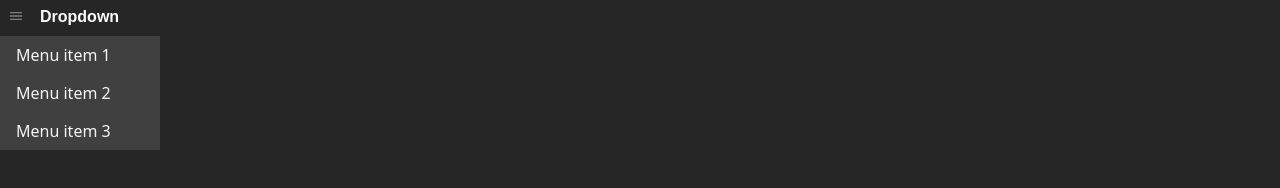
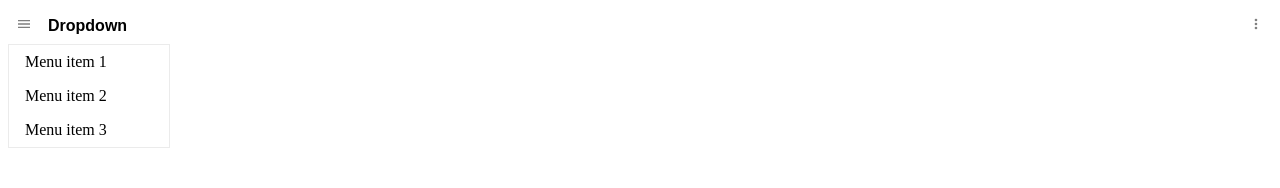
Before and after one commit to tptam/odin-dynamic-user-interactions, a website built with webpack: page src/index.html in a window 1280 px wide. Both pictures are taken after a click on the button 16 px from the left and 18 px from the top of the page. Built offline with nearby package versions, Linux system fonts and the light colour scheme.

Commit message:
Add class for right-aligned content

```diff
--- a/src/index.html
+++ b/src/index.html
@@ -7,9 +7,10 @@
 </head>
 <body>
     <header>
+        <div class="left">
             <div class="dropdown-wrapper">
                 <button class="dropdown-button">
-                <img src="<%= require('./images/menu.svg') %>" width=16 height=16 alt="menu icon">
+                    <img src="<%= require('./images/menu.svg') %>" width=24 height=24 alt="menu icon">
                 </button>
                 <div class="dropdown-content">
                     <a href="">Menu item 1</a>
@@ -25,6 +26,19 @@
                     <a href="">Menu item 3</a>
                 </div>
             </div>
+        </div>
+        <div class="right">
+            <div class="dropdown-wrapper">
+                <button class="dropdown-button">
+                    <img src="<%= require('./images/dots.svg') %>" width=24 height=24 alt="three dots icon">
+                </button>
+                <div class="dropdown-content right-align">
+                    <a href="">Menu item 1</a>
+                    <a href="">Menu item 2</a>
+                    <a href="">Menu item 3</a>
+                </div>
+            </div>
+        </div>
     </header>
 </body>
 </html>
--- a/src/style.css
+++ b/src/style.css
@@ -1,64 +1,12 @@
-:root {
-    --gutter: 16px;
-
-    --footer-height: 2rem;
-
-    --primary-color: #0d9488; /*Teal600*/
-
-    --secondary-color: #f97316; /*Orange500*/
-
-    --neutral-color: #0a0a0a;  /*Neutral950*/
-    --neutral-color-800: #262626;
-    --neutral-color-700: #404040;
-    --neutral-color-600: #525252;
-    --neutral-color-500: #737373;
-    --neutral-color-400: #a8a29e;
-    --neutral-color-300: #d6d3d1;
-    --neutral-color-200: #e5e5e5;
-    --neutral-color-100: #f5f5f5;
-    --neutral-color-50: #fafafa;
-
-    --alert-color: #d0021b;
-    --highlight-color: var(--primary-color);
-
-    --text-color: var(--neutral-color-100);
-    --text-color-header: var(--neutral-color-50);
-    --background-color: var(--neutral-color-800);
-    --surface-color: var(--neutral-color-700);
+header {
+    display: flex;
+    justify-content: space-between;
 }
 
-* {
-    margin: 0;
-    padding: 0;
-    box-sizing: content-box;
-}
-
-body {
-    color: var(--text-color);
-    background-color: var(--background-color);
-    font-family: system-ui, -apple-system, BlinkMacSystemFont, 'Segoe UI', Roboto, Oxygen, Ubuntu, Cantarell, 'Open Sans', 'Helvetica Neue', sans-serif;
-}
-
-a {
-    text-decoration: none;
-    color: var(--text-color);
-}
-
-ul {
-    list-style: none;
-}
-
-h1, h2, h3 {
-    color: var(--text-color-header);
-}
-
-button {
-    color: var(--text-color-header);
-    font-size: initial;
-}
-
-header {
+header .left,
+header .right {
     display: flex;
+    align-items: stretch;
 }
 
 .dropdown-wrapper {
@@ -66,10 +14,12 @@ header {
 }
 
 .dropdown-button {
+    height: 100%;
+    padding: 0.5rem;
     background-color: transparent;
     border: none;
+    font-size: initial;
     font-weight: bold;
-    padding: 0.5rem;
 }
 
 .dropdown-button img {
@@ -80,15 +30,23 @@ header {
 .dropdown-content {
     position: absolute;
     min-width: min(160px, 100vw);
-    background-color: var(--surface-color);
+    border: 1px solid #ebebeb;
 }
 
-.dropdown-content a {
-    list-style: none;
+.dropdown-content.right-align {
+    right: 0;
+}
+
+.dropdown-content>* {
     display: block;
     padding: 0.5rem 1rem;
 }
 
-.dropdown-content a:hover{
-    background-color: var(--highlight-color);
+.dropdown-content a {
+    text-decoration: none;
+    color: initial;
 }
+
+.dropdown-content>*:hover{
+    background-color: #7dd3fc;
+}
```
Lines whose indentation alone changed are shown as unchanged.
